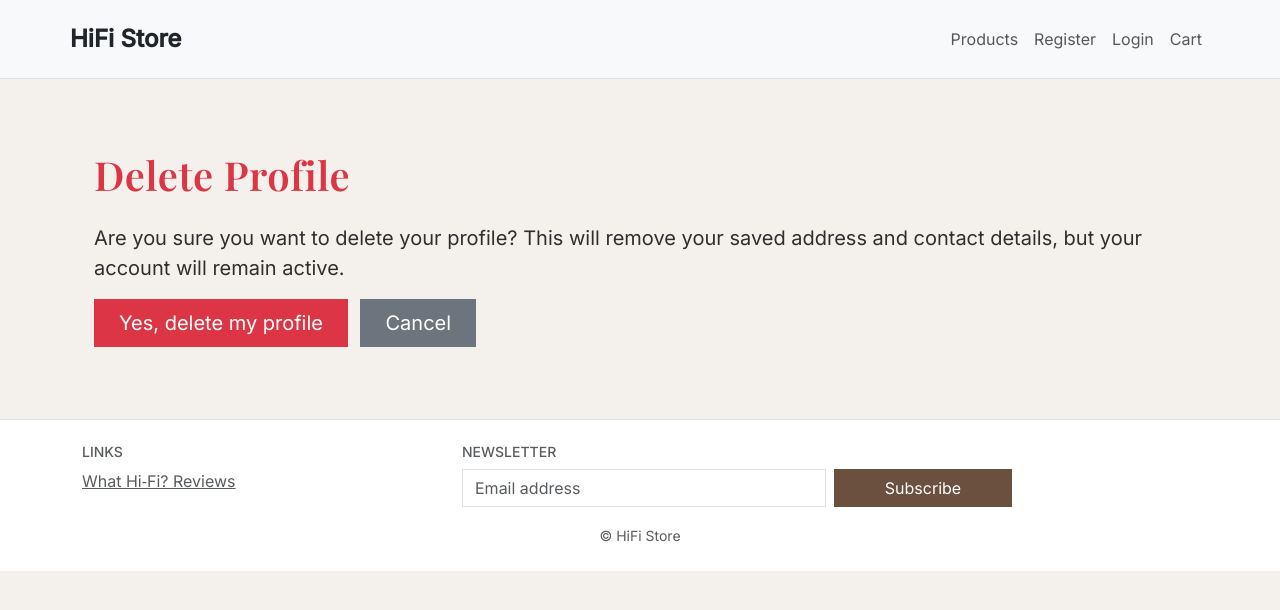
After one commit to andreaspe76/Portfolio_Project_5, a Django app: template accounts/templates/accounts/delete_profile.html in a window 1280 px wide. The commit adds this page. Shown: the top 610 px of the page. Run offline with Django 5.2, Linux system fonts and the light colour scheme; the template is opened without the code that fills it, so the values that code supplies are empty; parts of the project's set-up code (start-up, migrations or seed data) failed here and were passed over.

Commit message:
Create the delete confirmation template

```diff
--- /dev/null
+++ b/accounts/templates/accounts/delete_profile.html
@@ -0,0 +1,20 @@
+{% extends "base.html" %}
+
+{% block title %}Delete Profile{% endblock %}
+
+{% block content %}
+<div class="container py-5">
+    <h1 class="fw-bold text-danger mb-4">Delete Profile</h1>
+
+    <p class="fs-5">
+        Are you sure you want to delete your profile?
+        This will remove your saved address and contact details, but your account will remain active.
+    </p>
+
+    <form method="POST">
+        {% csrf_token %}
+        <button class="btn btn-danger btn-lg px-4">Yes, delete my profile</button>
+        <a href="{% url 'edit_profile' %}" class="btn btn-secondary btn-lg px-4 ms-2">Cancel</a>
+    </form>
+</div>
+{% endblock %}
--- a/accounts/templates/accounts/edit_profile.html
+++ b/accounts/templates/accounts/edit_profile.html
@@ -24,6 +24,11 @@
                 {% endfor %}
 
                 <button class="btn btn-primary btn-lg px-4">Save Changes</button>
+
+                <a href="{% url 'delete_profile' %}" class="btn btn-outline-danger mt-3">
+                    Delete Profile
+                </a>
+
             </form>
 
         </div>
```
